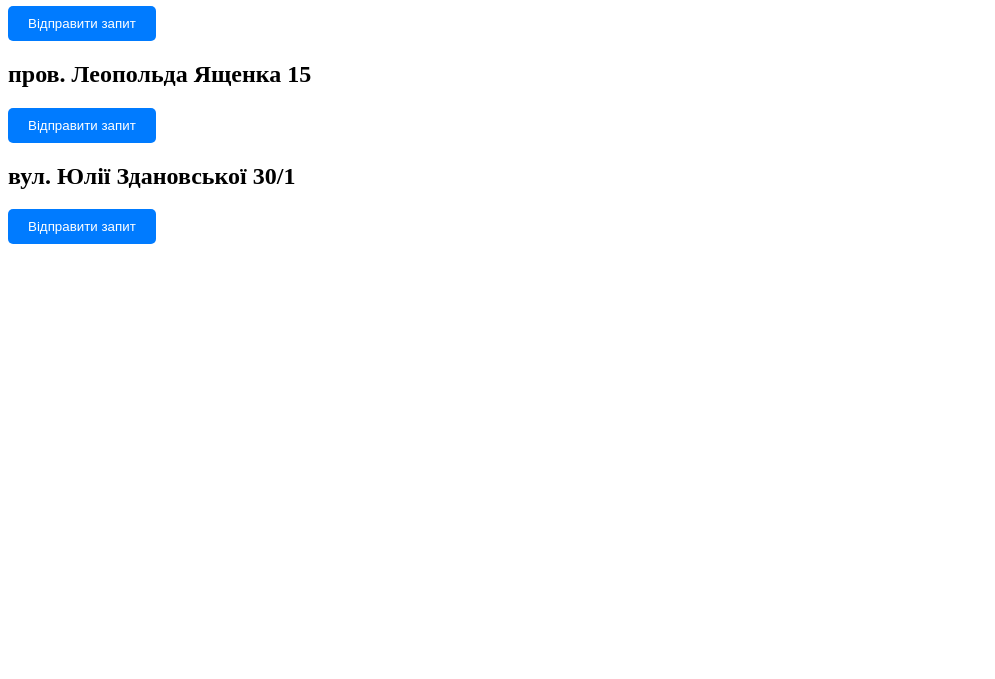
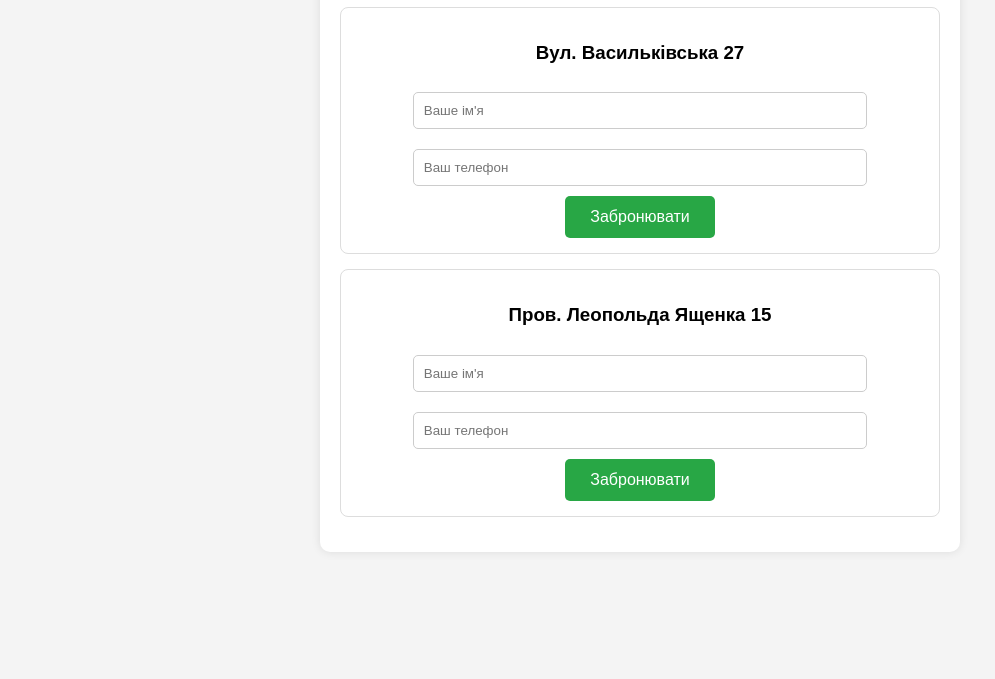
Before and after one commit to Happypeople87/Appartment, a plain HTML site: page booking.html in a window 1280 px wide. Shown: the part 121-800 px from the top of the page, without its empty margins (0-995 px from the left). Drawn offline with Linux system fonts and the light colour scheme.

Commit message:
Enhance booking page with new layout and functionality

```diff
--- a/booking.html
+++ b/booking.html
@@ -1,84 +1,75 @@
-<!DOCTYPE html>
 <html lang="uk">
 <head>
     <meta charset="UTF-8">
-    <title>Бронювання</title>
+    <meta name="viewport" content="width=device-width, initial-scale=1.0">
+    <title>Бронювання - Happy People</title>
     <style>
-        .submit-btn { background-color: #007bff; color: white; padding: 10px 20px; border: none; border-radius: 5px; cursor: pointer; }
-        .modal { display: none; position: fixed; z-index: 1; left: 0; top: 0; width: 100%; height: 100%; background-color: rgba(0,0,0,0.5); }
-        .modal-content { background-color: white; margin: 15% auto; padding: 20px; border: 1px solid #888; width: 300px; border-radius: 10px; }
+        body { font-family: Arial, sans-serif; background-color: #f4f4f4; padding: 20px; text-align: center; }
+        .container { max-width: 600px; margin: auto; background: white; padding: 20px; border-radius: 10px; box-shadow: 0 0 10px rgba(0,0,0,0.1); }
+        h1 { color: #333; }
+        .apt-card { border: 1px solid #ddd; padding: 15px; margin-bottom: 15px; border-radius: 8px; background: #fff; }
+        .submit-btn { background-color: #28a745; color: white; padding: 12px 25px; border: none; border-radius: 5px; cursor: pointer; font-size: 16px; transition: 0.3s; }
+        .submit-btn:hover { background-color: #218838; }
+        input { width: 80%; padding: 10px; margin: 10px 0; border: 1px solid #ccc; border-radius: 5px; }
+        #status { margin-top: 15px; font-weight: bold; color: #007bff; }
     </style>
 </head>
 <body>
 
-<header>
-    <h1>Наші об'єкти</h1>
-</header>
+<div class="container">
+    <h1>Бронювання квартир</h1>
 
-<section>
-    <h2>Вул. Васильківська 27</h2>
-    <button type="button" class="submit-btn" onclick="openForm('Васильківська 27')">Відправити запит</button>
+    <div class="apt-card">
+        <h3>Вул. Васильківська 27</h3>
+        <input type="text" id="name1" placeholder="Ваше ім'я">
+        <input type="tel" id="phone1" placeholder="Ваш телефон">
+        <button type="button" class="submit-btn" onclick="sendTelegram('Васильківська 27', 'name1', 'phone1')">Забронювати</button>
+    </div>
 
-    <h2>пров. Леопольда Ященка 15</h2>
-    <button type="button" class="submit-btn" onclick="openForm('Ященка 15')">Відправити запит</button>
+    <div class="apt-card">
+        <h3>Пров. Леопольда Ященка 15</h3>
+        <input type="text" id="name2" placeholder="Ваше ім'я">
+        <input type="tel" id="phone2" placeholder="Ваш телефон">
+        <button type="button" class="submit-btn" onclick="sendTelegram('Ященка 15', 'name2', 'phone2')">Забронювати</button>
+    </div>
 
-    <h2>вул. Юлії Здановської 30/1</h2>
-    <button type="button" class="submit-btn" onclick="openForm('Здановської 30/1')">Відправити запит</button>
-</section>
-
-<div id="bookingModal" class="modal">
-    <div class="modal-content">
-        <span style="cursor:pointer; float:right;" onclick="closeForm()">&times;</span>
-        <h3>Бронювання</h3>
-        <p id="aptName"></p>
-        <form id="bookForm">
-            <label>Ваше ім'я:</label><br>
-            <input type="text" id="userName" placeholder="Ім'я" required><br><br>
-            <label>Ваш номер телефону:</label><br>
-            <input type="tel" id="userPhone" placeholder="+380..." required><br><br>
-            <button type="button" class="submit-btn" onclick="sendTelegram()">Відправити запит</button>
-        </form>
-    </div>
+    <div id="status"></div>
 </div>
 
 <script>
-    let currentApt = "";
-
-    function openForm(apt) {
-        currentApt = apt;
-        document.getElementById("aptName").innerText = "Об'єкт: " + apt;
-        document.getElementById("bookingModal").style.display = "block";
-    }
-
-    function closeForm() {
-        document.getElementById("bookingModal").style.display = "none";
-    }
-
-    function sendTelegram() {
-        const token = "8512473782:AAEvTKcutAiO5NBlqrtmCHNtUKMeyeYT5wI";
+    function sendTelegram(aptName, nameId, phoneId) {
+        // Твій справжній токен зі скріншотів
+        const token = "8124573782:AAEvTKcutAiO5NBlqrtmCHNtUKMeyeYT5wI";
         const chatId = "539470569";
 
-        const name = document.getElementById("userName").value;
-        const phone = document.getElementById("userPhone").value;
+        const name = document.getElementById(nameId).value;
+        const phone = document.getElementById(phoneId).value;
+        const statusDiv = document.getElementById('status');
 
         if (!name || !phone) {
-            alert("Будь ласка, заповніть всі поля!");
+            alert("Жека, заповни всі поля!");
             return;
         }
 
-        const message = `🚀 Нове бронювання!\n🏠 Об'єкт: ${currentApt}\n👤 Ім'я: ${name}\n📞 Тел: ${phone}`;
+        statusDiv.innerText = "Відправка...";
+
+        const message = `🚀 Нове замовлення!\n🏠 Об'єкт: ${aptName}\n👤 Клієнт: ${name}\n📞 Тел: ${phone}`;
         const url = `https://api.telegram.org/bot${token}/sendMessage?chat_id=${chatId}&text=${encodeURIComponent(message)}`;
 
         fetch(url)
-            .then(response => {
-                if (response.ok) {
-                    alert("Запит у боті! Жека, перевіряй телеграм!");
-                    closeForm();
+            .then(res => {
+                if(res.ok) {
+                    statusDiv.innerText = "✅ Запит у боті! Перевіряй телефон.";
+                    alert("Успішно відправлено!");
                 } else {
-                    alert("Помилка відправки. Перевір токен!");
+                    statusDiv.innerText = "❌ Помилка. Перевір токен бота!";
+                    console.log(res);
                 }
             })
-            .catch(error => console.error('Error:', error));
+            .catch(err => {
+                statusDiv.innerText = "❌ Помилка мережі";
+                console.error(err);
+            });
     }
 </script>
 
```
